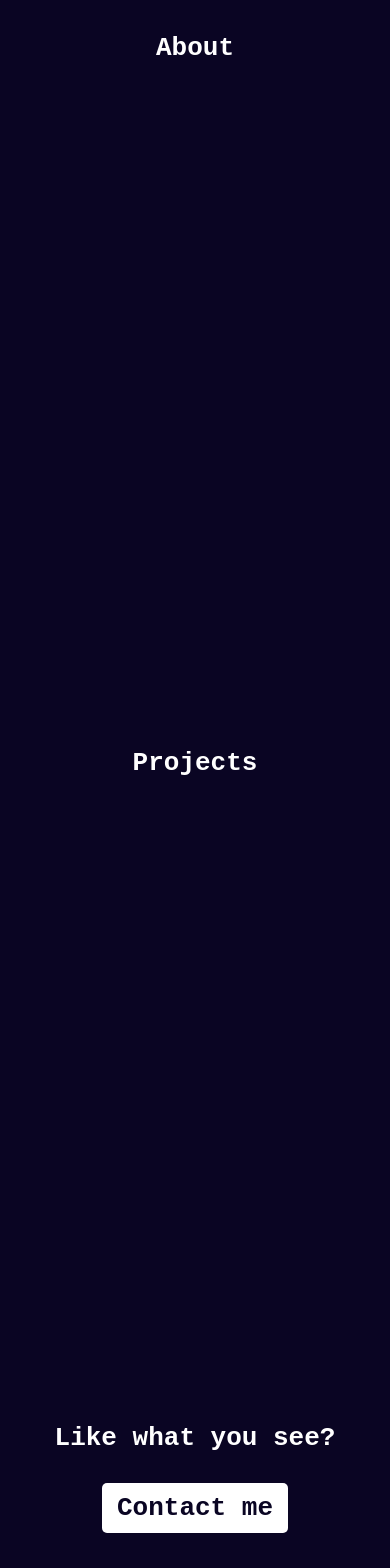
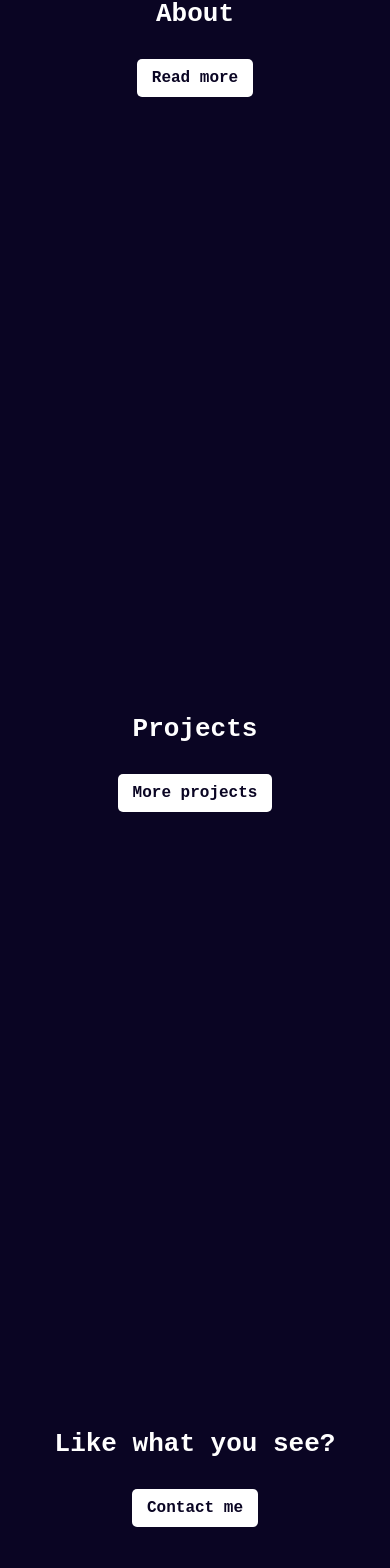
Before and after one commit to KaisaSS/portfolio, a React (Create React App) app: page / in a window 390 px wide. Shown: the part 1850-3418 px from the top of the page. Built offline with nearby package versions, Linux system fonts and the light colour scheme.

Commit message:
Add link buttons to other components

```diff
--- a/src/components/home/Home.js
+++ b/src/components/home/Home.js
@@ -40,13 +40,23 @@ const Home = () => {
       </div>
       <div className="section">
         <h1>About</h1>
+        <div className="link-btn">
+          <Link to="/about">
+            <h1>Read more</h1>
+          </Link>
+        </div>
       </div>
       <div className="section">
         <h1>Projects</h1>
+        <div className="link-btn">
+          <Link to="/projects">
+            <h1>More projects</h1>
+          </Link>
+        </div>
       </div>
       <div className="section">
         <h1>Like what you see?</h1>
-        <div className="contact-btn">
+        <div className="link-btn">
           <Link to="/contact">
             <h1>Contact me</h1>
           </Link>
--- a/src/components/home/home.css
+++ b/src/components/home/home.css
@@ -89,7 +89,7 @@
   transform: scale(1.2);
 }
 
-.contact-btn {
+.link-btn {
   margin-top: 30px;
   padding: 10px 15px;
   background: var(--white);
@@ -99,15 +99,15 @@
   border-radius: 5px;
 }
 
-.contact-btn:hover {
+.link-btn:hover {
   transform: scale(1.1);
 }
 
-.contact-btn:active {
+.link-btn:active {
   transform: scale(1);
 }
 
-.contact-btn a {
+.link-btn a {
   text-decoration: none;
   color: var(--bgColor);
 }
@@ -182,4 +182,8 @@
     margin-bottom: 0;
     font-size: 22px;
   }
+
+  .link-btn {
+    font-size: 8px;
+  }
 }
```
